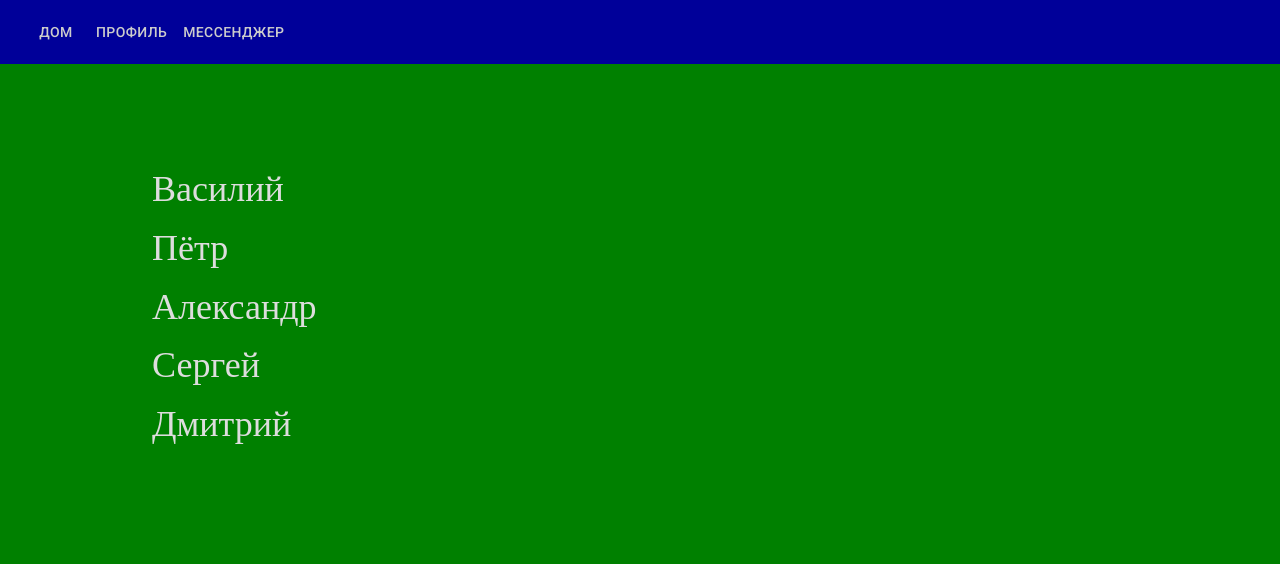
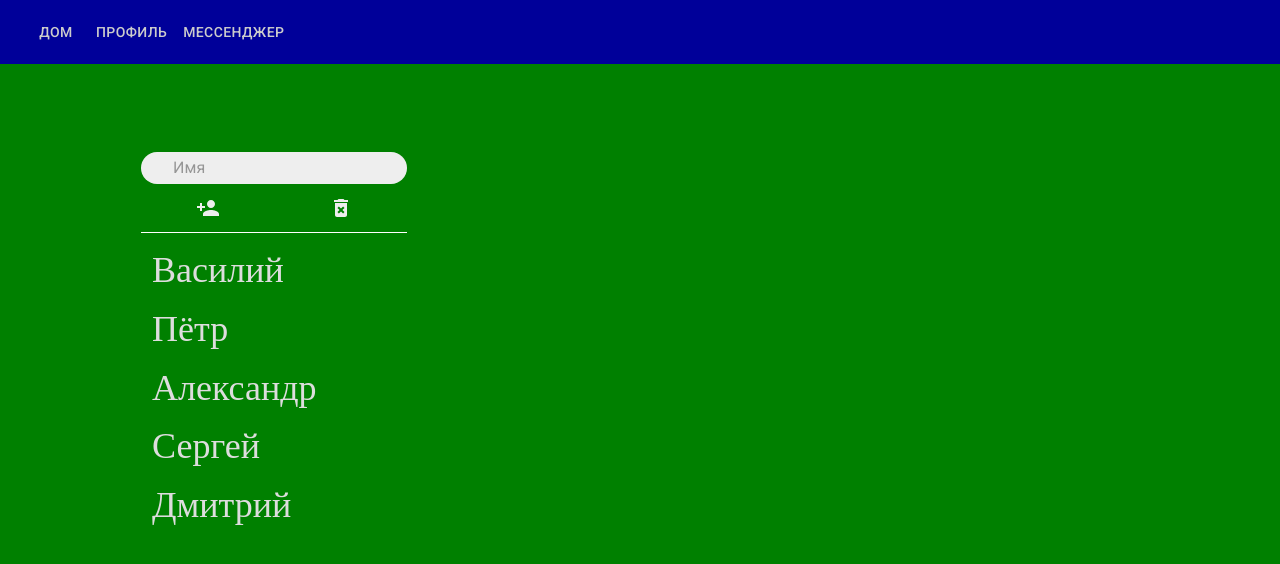
Before and after one commit to Juris-Berkulis/firess, a React (Create React App) app: page /messenger in a window 1280 px wide. Shown: the top 564 px of the page. Built offline with nearby package versions, Linux system fonts and the light colour scheme.

Commit message:
1. Add the "ChangeChatsList" component; 2. Add the ability to add and remove contacts; 3. Slightly change the logic of the js-code; 4. Add js-styles.

```diff
--- a/src/App.js
+++ b/src/App.js
@@ -6,10 +6,12 @@ import { Profile } from './routes/Profile/Profile';
 import { ChatsList } from './routes/ChatsList/ChatsList';
 import { Chat } from './routes/Chat/Chat';
 import { Error404 } from './routes/Error404/Error404';
+import { CHAT_LIST as chatsList } from './data/chat list';
 import { Box } from '@material-ui/core';
 
 export const App = () => {
   const [messageList, setMessageList] = useState([]);
+  const [stateChatsList, setStateChatsList] = useState(chatsList);
 
   const nextKey = () => {
     const now = new Date().getTime();
@@ -68,12 +70,12 @@ export const App = () => {
           </Route>
           <Route path='/messenger'>
             <Box display="flex" justifyContent="space-between" bgcolor="trancend" color="white">
-              <ChatsList></ChatsList>
+              <ChatsList stateChatsList={stateChatsList} setStateChatsList={setStateChatsList}></ChatsList>
               <Route path='/messenger/error404'>
                 <Error404></Error404>
               </Route>
               <Route path='/messenger/:chatId'>
-                <Chat sendMessage={sendMessage} nextKey={nextKey} messageList={messageList}></Chat>
+                <Chat stateChatsList={stateChatsList} setStateChatsList={setStateChatsList} sendMessage={sendMessage} nextKey={nextKey} messageList={messageList}></Chat>
               </Route>
             </Box>
           </Route>
--- a/src/routes/Chat/Chat.js
+++ b/src/routes/Chat/Chat.js
@@ -2,7 +2,6 @@ import React from 'react';
 import { useParams, Redirect } from 'react-router-dom';
 import { ChatList } from './ChatList/ChatList';
 import { ChartForm } from './ChatForm/ChatForm';
-import { CHAT_LIST as chatList } from '../../data/chat list';
 import { Box } from '@material-ui/core';
 import { useStyles } from '../../styles/Style';
 
@@ -11,7 +10,7 @@ export const Chat = (props) => {
 
     const { chatId } = useParams();
 
-    if (!(chatList.find((item) => item.id === chatId))) {
+    if (!(props.stateChatsList.find((item) => String(item.id) === chatId))) {
         return (
             <Redirect to='/messenger/error404'></Redirect>
         )
--- /dev/null
+++ b/src/routes/ChatsList/ChangeChatsList/ChangeChatsList.js
@@ -0,0 +1,71 @@
+import React, { useState } from 'react';
+import { Box, InputBase, IconButton } from '@material-ui/core';
+import { PersonAdd, DeleteForever } from '@material-ui/icons';
+import { useStyles } from '../../../styles/Style';
+
+export const ChangeChatsList = (props) => {
+  const classes = useStyles();
+  const [valueName, setValueName] = useState('');
+  const [nameAlreadyExists, setNameAlreadyExists] = useState(false);
+  const [nameNotFound, setNameNotFound] = useState(false);
+
+  const onSaveNameFromInput = (event) => {
+    setValueName(event.target.value);
+  };
+
+  const resetValue = () => {
+    setValueName('');
+  };
+
+  const newContactId = () => {
+    const now = new Date().getTime();
+    return now
+  };
+
+  const addContact = (newName) => {
+    const now = newContactId();
+    const newContact = {
+      id: now,
+      name: newName,
+    };
+    return newContact
+  };
+
+  const onSubmit = (event) => {
+    event.preventDefault(); //* Cancel page reload.
+    setNameNotFound(false);
+    if (valueName !== '') {
+      if (!(props.stateChatsList.find((item) => item.name === valueName))) {
+        setNameAlreadyExists(false);
+        const newContact = addContact(valueName);
+        props.setStateChatsList([...props.stateChatsList, newContact]);
+        resetValue();
+      } else {
+        setNameAlreadyExists(true);
+      }
+    }
+  };
+
+  const deliteContact = () => {
+    setNameAlreadyExists(false);
+    if (props.stateChatsList.find((item) => item.name === valueName)) {
+      setNameNotFound(false);
+      props.setStateChatsList(props.stateChatsList.filter((item) => item.name !== valueName))
+      resetValue();
+    } else {
+      setNameNotFound(true);
+    }
+  };
+
+    return (
+        <Box className={classes.changeContactNameForm} component='form' onSubmit={onSubmit}>
+            <InputBase className={classes.changeContactNameInput} placeholder="Имя" label="Имя" type="text" onChange={onSaveNameFromInput} value={valueName} />
+            {nameAlreadyExists ? <p className={classes.textAttention}>Имя уже существует</p> : null}
+            {nameNotFound ? <p className={classes.textAttention}>Имя не найдено</p> : null}
+            <div className={classes.changeContactNameButtons}>
+                <IconButton type='submit'><PersonAdd className={classes.changeContactNameIcon} /></IconButton>
+                <IconButton onClick={deliteContact}><DeleteForever className={classes.changeContactNameIcon} /></IconButton>
+            </div>
+        </Box>
+    )
+};
--- a/src/routes/ChatsList/ChatsList.js
+++ b/src/routes/ChatsList/ChatsList.js
@@ -1,17 +1,20 @@
 import React from 'react';
 import { Link } from 'react-router-dom';
-import { CHAT_LIST as chatList } from '../../data/chat list';
-import { List, ListItem } from '@material-ui/core';
+import { ChangeChatsList } from './ChangeChatsList/ChangeChatsList';
+import { Box, List, ListItem } from '@material-ui/core';
 import { useStyles } from '../../styles/Style';
 
-export const ChatsList = () => {
+export const ChatsList = (props) => {
     const classes = useStyles();
 
     return (
-        <List component="nav">
-            {
-            chatList.map((item) => <ListItem className={classes.allChatsListItem} button to={`/messenger/${item.id}`} component={Link} key={item.id}>{item.name}</ListItem>)
-            }
-        </List>
+        <Box>
+            <ChangeChatsList stateChatsList={props.stateChatsList} setStateChatsList={props.setStateChatsList}></ChangeChatsList>
+            <List component="nav">
+                {
+                props.stateChatsList.map((item) => <ListItem className={classes.allChatsListItem} button to={`/messenger/${item.id}`} component={Link} key={item.id}>{item.name}</ListItem>)
+                }
+            </List>
+        </Box>
     )
 };
--- a/src/styles/Style.js
+++ b/src/styles/Style.js
@@ -7,6 +7,32 @@ export const useStyles = makeStyles({
     },
     headerNavItem: {
       color: '#cccccc'
+    },
+    textAttention: {
+      color: '#ff0000',
+      textAlign: 'center',
+      backgroundColor: '#eeeeee',
+      margin: '0 1.8vw',
+      borderBottomLeftRadius: '2.5vw',
+      borderBottomRightRadius: '2.5vw',
+    },
+    changeContactNameForm: {
+      width: '100%',
+      padding: '0 5px',
+    },
+    changeContactNameInput: {
+      width: '100%',
+      backgroundColor: '#eeeeee',
+      padding: '0 2.5vw',
+      borderRadius: '5vw',
+    },
+    changeContactNameButtons: {
+      display: 'flex',
+      justifyContent: 'space-around',
+      borderBottom: '1px solid #ffffff'
+    },
+    changeContactNameIcon: {
+      color: '#eeeeee',
     },
     allChatsListItem: {
       marginBottom: '0.1vh',
```
